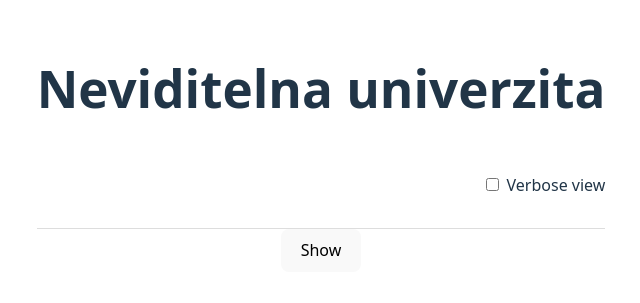
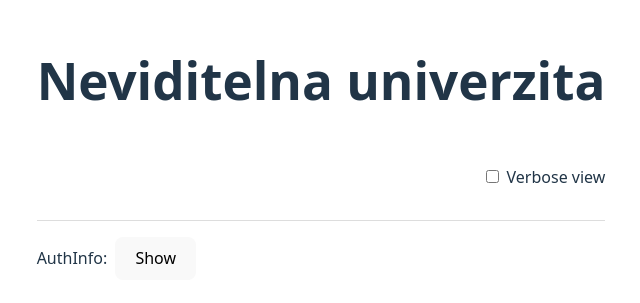
Before and after one commit to lukaskourilcz/secret-uni, a Vue app: page / in a window 1280 px wide. Shown: the part 251-554 px from the top of the page, without its empty margins (319-959 px from the left). Built offline with nearby package versions, Linux system fonts and the light colour scheme.

Commit message:
auth info

```diff
--- a/src/components/AuthInfo.vue
+++ b/src/components/AuthInfo.vue
@@ -1,13 +1,31 @@
 <template>
-  <div>
+  <div class="auth-info">
+    <span>AuthInfo:</span>
     <button @click="showSecret = !showSecret">Show</button>
-    <span v-if="showSecret">{{ authInfo }}</span>
+    <span v-if="showSecret" class="secret">{{ authInfo }}</span>
   </div>
 </template>
 
 <script setup>
 import { ref } from 'vue'
 
-const props = defineProps(['authInfo'])
+const props = defineProps({
+  authInfo: { type: String, required: true }
+})
+
 const showSecret = ref(false)
 </script>
+
+<style scoped>
+.auth-info {
+  margin-top: 1rem;
+  display: flex;
+  align-items: center;
+  gap: 0.5rem;
+}
+
+.secret {
+  font-weight: bold;
+  color: darkred;
+}
+</style>
```
